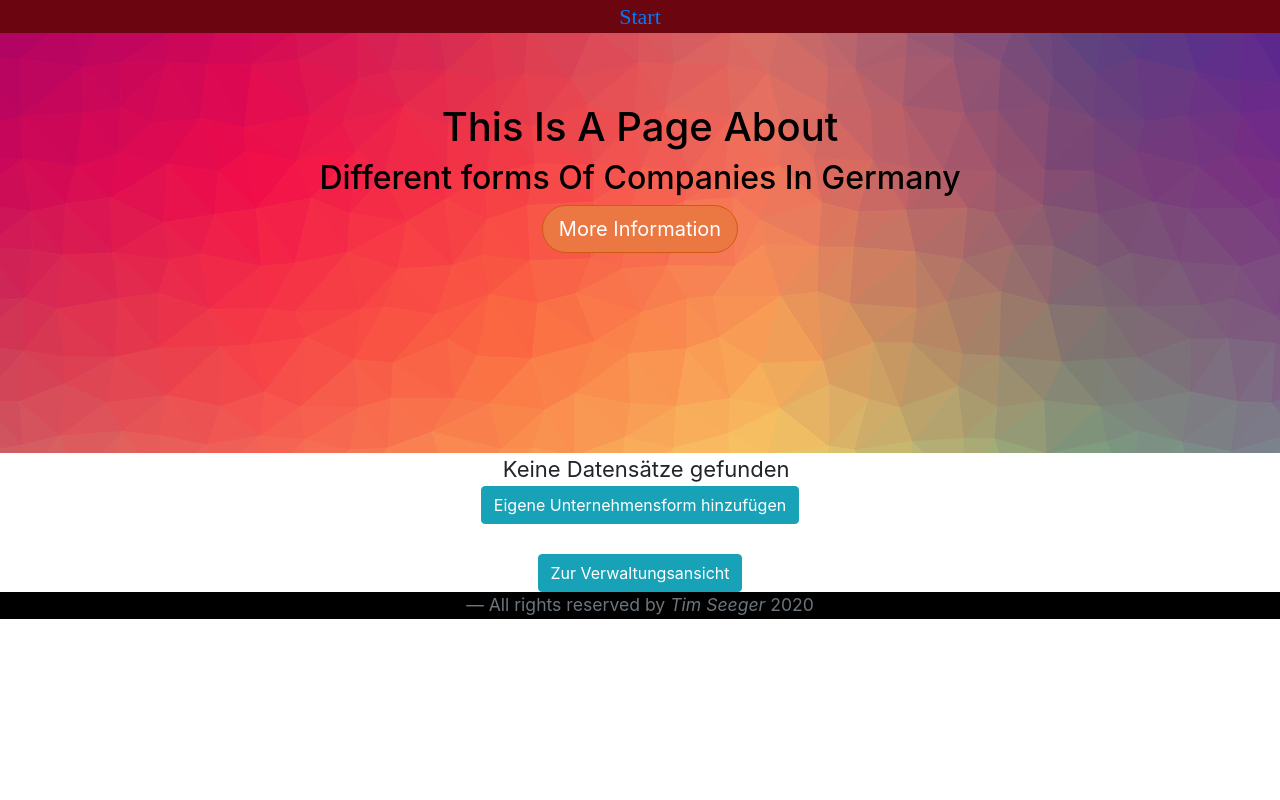
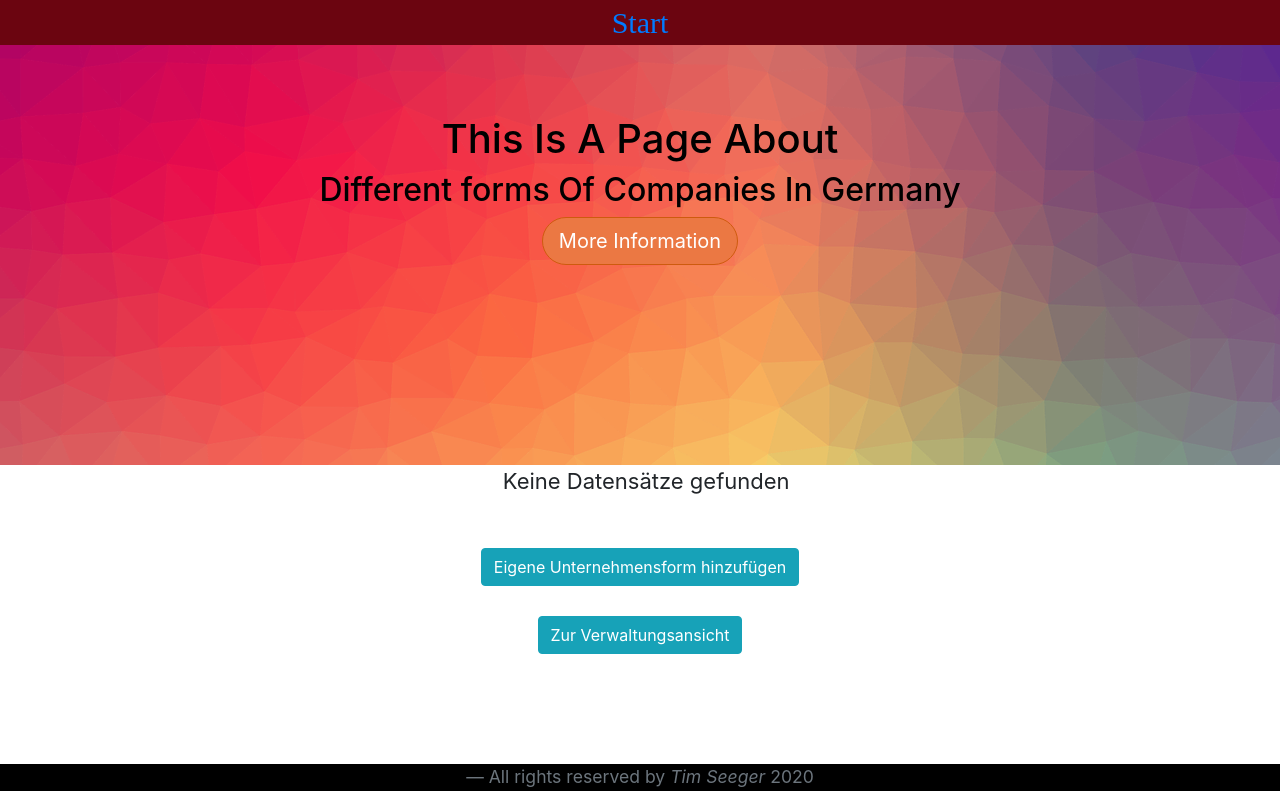
Before and after one commit to TimSgr/Projekt_Bootstrap_CSS, a PHP site: page /overview.php in a window 1280 px wide. Run offline with PHP 8.4, Linux system fonts and the light colour scheme; data that the repository does not hold is empty.

Commit message:
Optisch angepasst

```diff
--- a/db.php
+++ b/db.php
@@ -57,7 +57,6 @@ function get_single(mysqli $con, int $id) {
 function delete(mysqli $con) {
     $sql = "DELETE FROM Unternehmensform WHERE id = "
     ."'".$_POST["idnr"]."'";
-    var_dump($sql);
     mysqli_query($con,$sql);
 }
 
@@ -65,7 +64,6 @@ function update(mysqli $con, $na, $abk, $des, $id, $selected) {
     $sql = "UPDATE Unternehmensform SET id = '$id', name= '$na' , ".
     "short_form= '$abk', description='$des'".
     "WHERE id = '$selected'";
-    var_dump($sql);
     mysqli_query($con,$sql);
 }
 
--- a/main.css
+++ b/main.css
@@ -1,6 +1,6 @@
 header {
   font-family: 'Times New Roman', Times, serif;
-  font-size: 12;
+  font-size: 30px;
   color: white !important;
   background-color: #6b0510;
   text-align: center;
@@ -166,6 +166,14 @@ body {
     margin: 0 auto;
   }
 
+  .oben {
+    padding-top: 20px;
+  }
+
+  #link {
+    color: white;
+  }
+
 footer {
   background-color: black;
   color: white;
--- a/overview.php
+++ b/overview.php
@@ -49,7 +49,8 @@ include "header.php";
     }
 ?>
 
-<div class="d-flex justify-content-center">
+<div class='abstand oben'>
+    <div class="d-flex justify-content-center space">
         <a href="add.php">
             <button type="button" class="btn btn-info">Eigene Unternehmensform hinzufügen</button>
         </a>
@@ -59,6 +60,7 @@ include "header.php";
             <button type="button" class="btn btn-info">Zur Verwaltungsansicht</button>
         </a>
     </div>
+</div>
 
 <?php include "footer.php"; ?>
 </body>
```
Also changed, not shown: manage.php (+6 -1 lines). Lines whose indentation alone changed are shown as unchanged.
